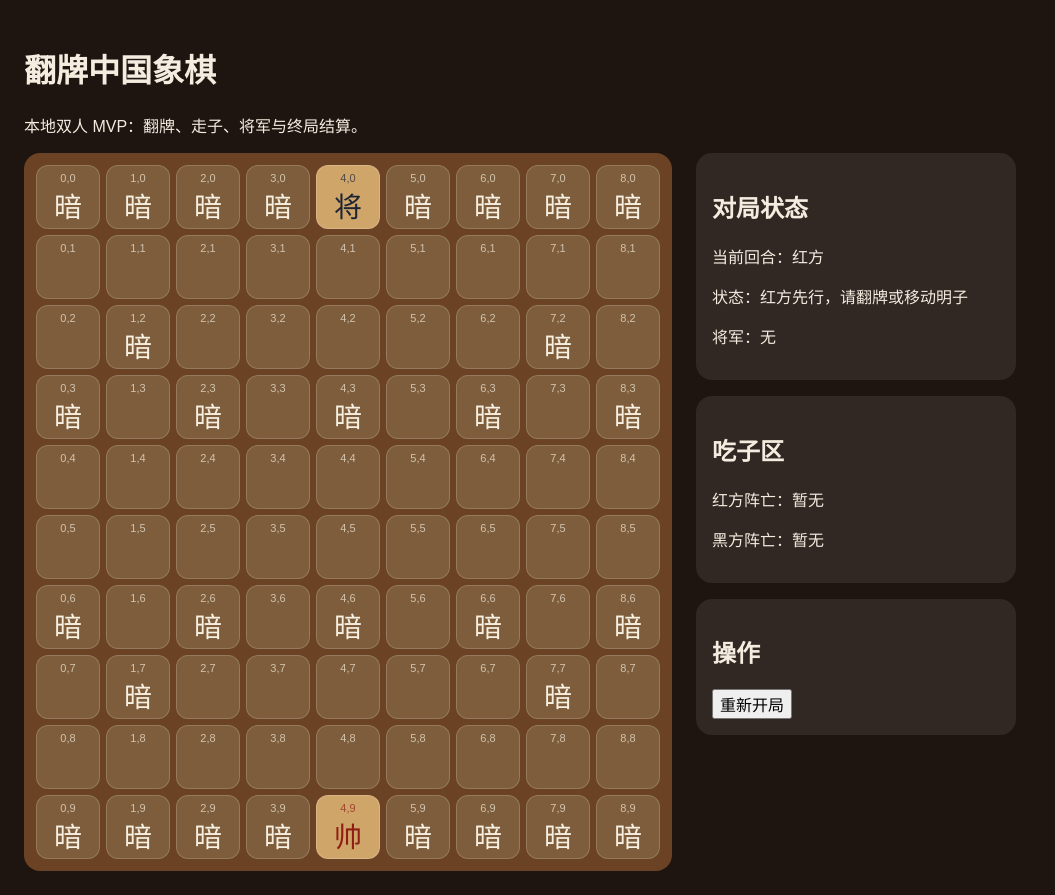
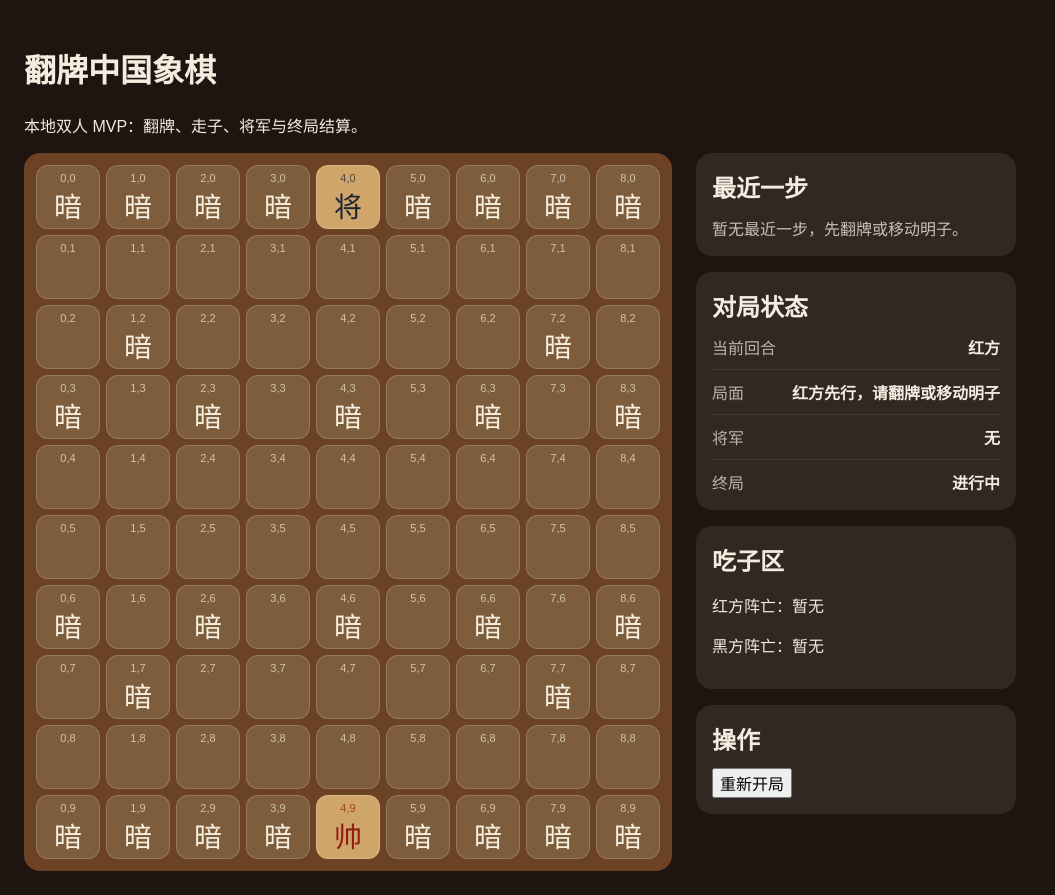
Before and after one commit to fuhan666/flip-xiangqi, a React (Vite) app: page / in a window 1280 px wide. Shown: the whole page, without its empty margins (0-1055 px from the left). Built offline with nearby package versions, Linux system fonts and the light colour scheme.

Commit message:
feat: add recent action summary panel

```diff
--- a/src/App.tsx
+++ b/src/App.tsx
@@ -3,6 +3,7 @@ import { applyAction, createInitialGameState, getPieceAt, restartGame } from './
 import type { GameState, Position } from './game';
 import { Board } from './components/Board';
 import { CapturedPieces } from './components/CapturedPieces';
+import { MoveHistory } from './components/MoveHistory';
 import { StatusPanel } from './components/StatusPanel';
 
 interface AppProps {
@@ -54,6 +55,7 @@ export default function App({ initialState }: AppProps) {
       <div className="layout">
         <Board gameState={gameState} selectedPosition={selectedPosition} onCellClick={handleCellClick} />
         <aside className="sidebar">
+          <MoveHistory recentAction={gameState.recentAction} />
           <StatusPanel gameState={gameState} />
           <CapturedPieces gameState={gameState} />
           <section className="panel">
--- /dev/null
+++ b/src/components/MoveHistory.tsx
@@ -0,0 +1,71 @@
+import { PIECE_SYMBOLS } from '../game';
+import type { Camp, GameHistoryConsequence, GameHistoryEntry, HistoryPieceSnapshot, Position } from '../game';
+
+interface MoveHistoryProps {
+  recentAction: GameHistoryEntry | null;
+}
+
+function campLabel(camp: Camp): string {
+  return camp === 'red' ? '红方' : '黑方';
+}
+
+function positionLabel(position: Position): string {
+  return `第 ${position.x + 1} 列，第 ${position.y + 1} 行`;
+}
+
+function pieceLabel(piece: HistoryPieceSnapshot): string {
+  return `${campLabel(piece.camp)}${PIECE_SYMBOLS[piece.camp][piece.type]}`;
+}
+
+function actionSummary(entry: GameHistoryEntry): string {
+  if (entry.action.type === 'flip') {
+    return `${campLabel(entry.actor)}翻开了${pieceLabel(entry.action.piece)}`;
+  }
+
+  return `${campLabel(entry.actor)}移动${pieceLabel(entry.action.piece)}`;
+}
+
+function actionDetail(entry: GameHistoryEntry): string {
+  if (entry.action.type === 'flip') {
+    return `位置：${positionLabel(entry.action.position)}`;
+  }
+
+  return `路线：${positionLabel(entry.action.from)} -> ${positionLabel(entry.action.to)}`;
+}
+
+function consequenceLabel(consequence: GameHistoryConsequence): string {
+  if (consequence.type === 'capture') {
+    return `结果：吃掉${pieceLabel(consequence.piece)}`;
+  }
+
+  if (consequence.type === 'check') {
+    return `结果：${campLabel(consequence.camp)}被将军`;
+  }
+
+  return consequence.reason === 'checkmate'
+    ? `结果：${campLabel(consequence.winner)}胜利（将死）`
+    : `结果：${campLabel(consequence.winner)}胜利（将/帅被吃）`;
+}
+
+export function MoveHistory({ recentAction }: MoveHistoryProps) {
+  return (
+    <section className="panel move-history-panel">
+      <h2>最近一步</h2>
+      {recentAction ? (
+        <div className="move-history-content">
+          <p className="move-history-turn">第 {recentAction.turnNumber} 手</p>
+          <p className="move-history-summary">{actionSummary(recentAction)}</p>
+          <p className="move-history-detail">{actionDetail(recentAction)}</p>
+          {recentAction.consequences.map((consequence, index) => (
+            <p className="move-history-consequence" key={`${consequence.type}-${index}`}>
+              {consequenceLabel(consequence)}
+            </p>
+          ))}
+          <p className="move-history-next-turn">下一手：{recentAction.nextTurn ? campLabel(recentAction.nextTurn) : '对局结束'}</p>
+        </div>
+      ) : (
+        <p className="move-history-empty">暂无最近一步，先翻牌或移动明子。</p>
+      )}
+    </section>
+  );
+}
--- a/src/components/StatusPanel.tsx
+++ b/src/components/StatusPanel.tsx
@@ -4,13 +4,36 @@ interface StatusPanelProps {
   gameState: GameState;
 }
 
+function campLabel(camp: GameState['currentTurn']): string {
+  return camp === 'red' ? '红方' : '黑方';
+}
+
 export function StatusPanel({ gameState }: StatusPanelProps) {
+  const currentTurnLabel = gameState.winner ? '对局结束' : campLabel(gameState.currentTurn);
+  const checkLabel = gameState.checkedCamp ? `${campLabel(gameState.checkedCamp)}被将军` : '无';
+  const winnerLabel = gameState.winner ? `${campLabel(gameState.winner)}胜利` : '进行中';
+
   return (
     <section className="panel">
       <h2>对局状态</h2>
-      <p>当前回合：{gameState.currentTurn === 'red' ? '红方' : '黑方'}</p>
-      <p>状态：{gameState.statusMessage}</p>
-      <p>将军：{gameState.checkedCamp ? (gameState.checkedCamp === 'red' ? '红方被将军' : '黑方被将军') : '无'}</p>
+      <div className="status-list">
+        <div className="status-item">
+          <span className="status-label">当前回合</span>
+          <strong className="status-value">{currentTurnLabel}</strong>
+        </div>
+        <div className="status-item">
+          <span className="status-label">局面</span>
+          <strong className="status-value">{gameState.statusMessage}</strong>
+        </div>
+        <div className={`status-item${gameState.checkedCamp ? ' status-item-alert' : ''}`}>
+          <span className="status-label">将军</span>
+          <strong className="status-value">{checkLabel}</strong>
+        </div>
+        <div className={`status-item${gameState.winner ? ' status-item-alert' : ''}`}>
+          <span className="status-label">终局</span>
+          <strong className="status-value">{winnerLabel}</strong>
+        </div>
+      </div>
       {gameState.lastError ? <p className="error">非法操作：{gameState.lastError}</p> : null}
     </section>
   );
--- a/src/styles.css
+++ b/src/styles.css
@@ -88,6 +88,79 @@ button {
   padding: 16px;
 }
 
+.panel h2 {
+  margin: 0 0 12px;
+}
+
+.move-history-panel,
+.status-list {
+  display: flex;
+  flex-direction: column;
+}
+
+.move-history-content,
+.status-list {
+  gap: 10px;
+}
+
+.move-history-turn {
+  margin: 0;
+  color: #f4dba7;
+  font-size: 13px;
+  letter-spacing: 0.08em;
+  text-transform: uppercase;
+}
+
+.move-history-summary,
+.move-history-detail,
+.move-history-consequence,
+.move-history-next-turn,
+.move-history-empty {
+  margin: 0;
+}
+
+.move-history-summary {
+  font-size: 18px;
+  font-weight: 700;
+}
+
+.move-history-detail,
+.move-history-next-turn,
+.move-history-empty {
+  color: rgba(243, 237, 224, 0.78);
+}
+
+.move-history-consequence {
+  color: #f4dba7;
+}
+
+.status-item {
+  display: flex;
+  justify-content: space-between;
+  align-items: baseline;
+  gap: 12px;
+  padding-bottom: 10px;
+  border-bottom: 1px solid rgba(255, 255, 255, 0.08);
+}
+
+.status-item:last-child {
+  border-bottom: 0;
+  padding-bottom: 0;
+}
+
+.status-item-alert .status-value {
+  color: #f4dba7;
+}
+
+.status-label {
+  color: rgba(243, 237, 224, 0.72);
+}
+
+.status-value {
+  text-align: right;
+}
+
 .error {
+  margin: 12px 0 0;
   color: #ffb4a4;
 }
```
Also changed, not shown: 2 other files (tests, documents, lock files or other folders).
